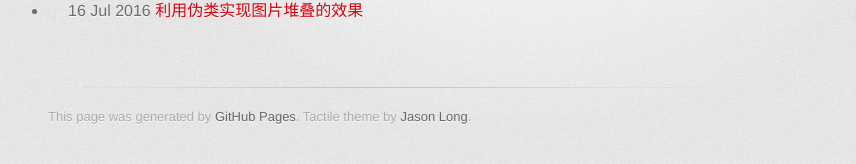
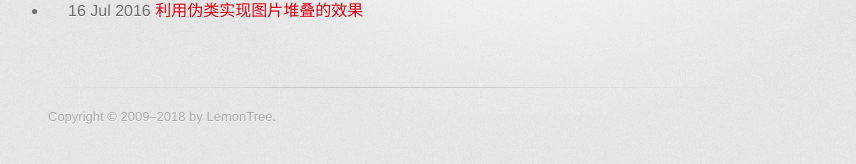
Before and after one commit to leemem/leemem.github.io, a Jekyll site: the page built from index.md, in a window 1280 px wide. Shown: the part 459-623 px from the top of the page, without its empty margins (112-968 px from the left). Built offline with Jekyll 4.4.1, drawn with Linux system fonts in a browser that asks for light colours; some web fonts are replaced.

Commit message:
change footer

```diff
--- a/_layouts/default.html
+++ b/_layouts/default.html
@@ -30,7 +30,7 @@
 	</section>
 
         <footer>
-          This page was generated by <a href="https://pages.github.com">GitHub Pages</a>. Tactile theme by <a href="https://twitter.com/jasonlong">Jason Long</a>.
+          Copyright © 2009–2018 by LemonTree.
         </footer>
 
 
```
